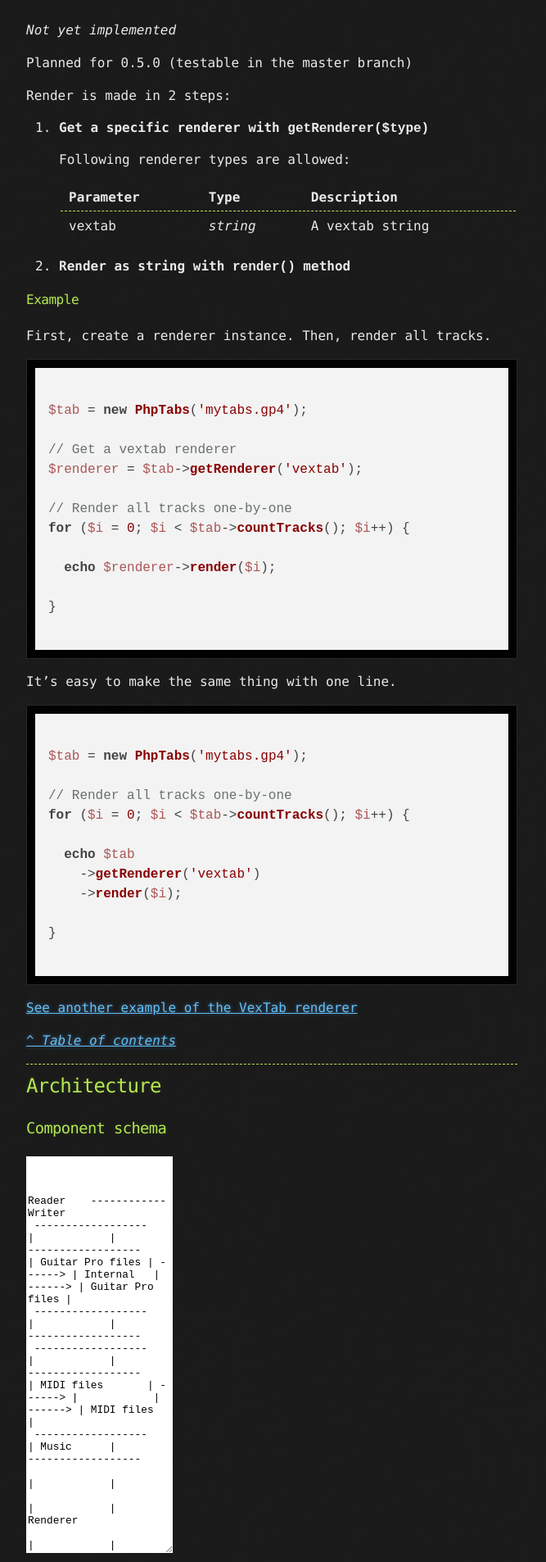
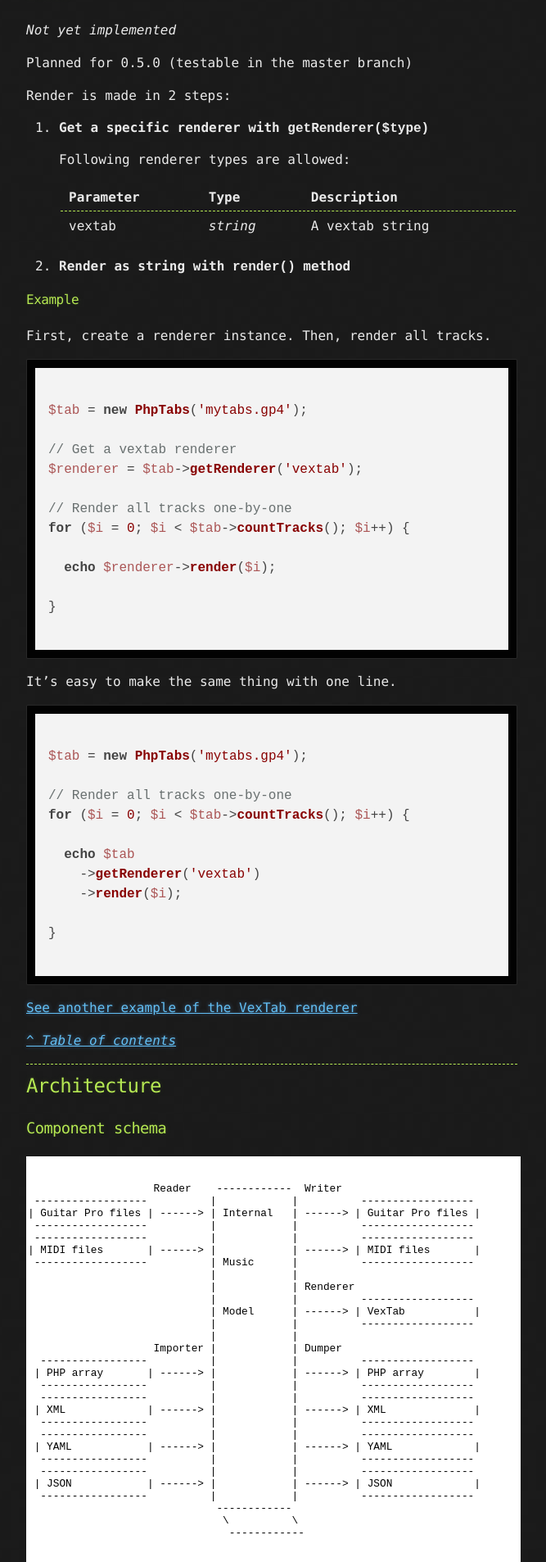
Before and after one commit to stdtabs/stdtabs.github.io, a Jekyll site: the page built from docs/basics.md, in a window 1280 px wide. Shown: the part 4494-6400 px from the top of the page at 82% size, without its empty margins (308-975 px from the left). Built offline with Jekyll 4.4.1, drawn with Linux system fonts in a browser that asks for light colours; nearby versions of some CDN libraries.

Commit message:
Fix typos

```diff
--- a/docs/basics/architecture-schema.html
+++ b/docs/basics/architecture-schema.html
@@ -1,5 +1,5 @@
 
-<textarea style="border: none; font-size: 0.8em; width=100%" rows="32">
+<textarea style="border: none; font-size: 0.8em; width: 100%" rows="38">
 
                     Reader    ------------  Writer
  ------------------          |            |          ------------------
```
